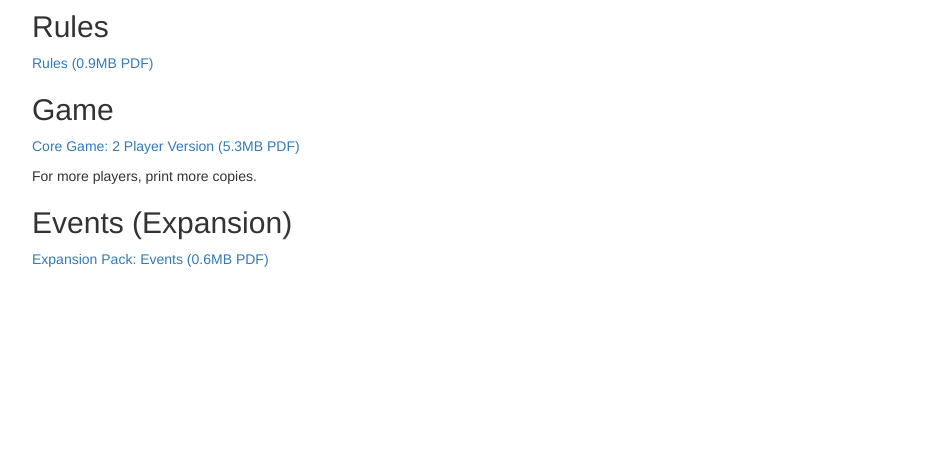
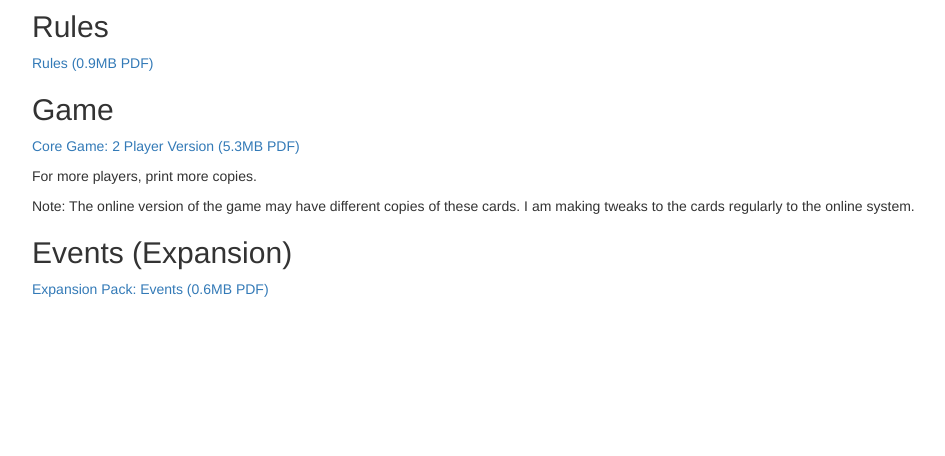
Before and after one commit to dyn4mik3/monsterzoo, a Flask app: page /printandplay in a window 1280 px wide. Shown: the part 220-676 px from the top of the page, without its empty margins (38-983 px from the left). Run offline with Flask 2, Linux system fonts and the light colour scheme; some libraries are stand-ins or nearby versions.

Commit message:
Tweak PNP text

```diff
--- a/templates/print_and_play.html
+++ b/templates/print_and_play.html
@@ -12,6 +12,7 @@
         <h2>Game</h2>
         <p><a href="/static/pdfs/game.pdf">Core Game: 2 Player Version (5.3MB PDF)</a></p>
         <p>For more players, print more copies.</p>
+        <p>Note: The online version of the game may have different copies of these cards. I am making tweaks to the cards regularly to the online system.</p>
         <h2>Events (Expansion)</h2>
         <p><a href="/static/pdfs/events.pdf">Expansion Pack: Events (0.6MB PDF)</a></p>
     </div>
```
